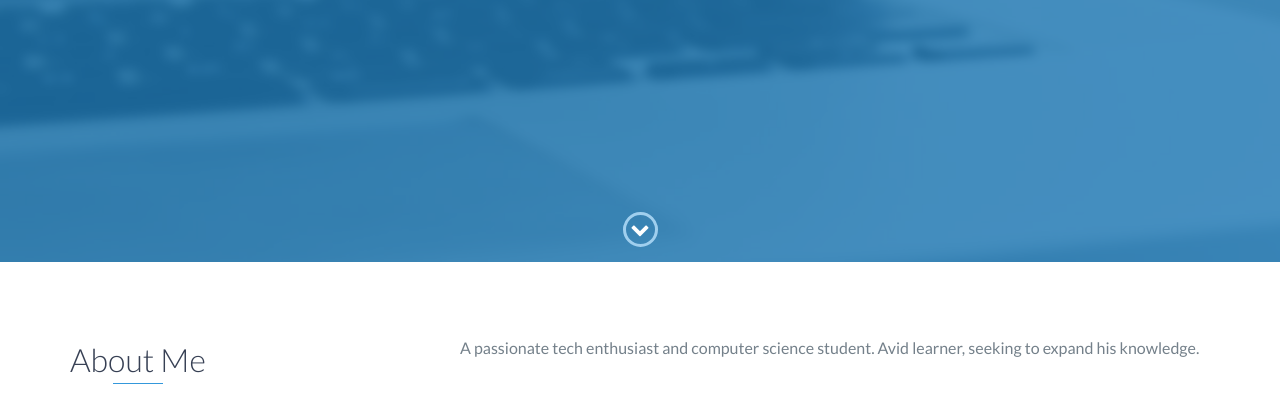
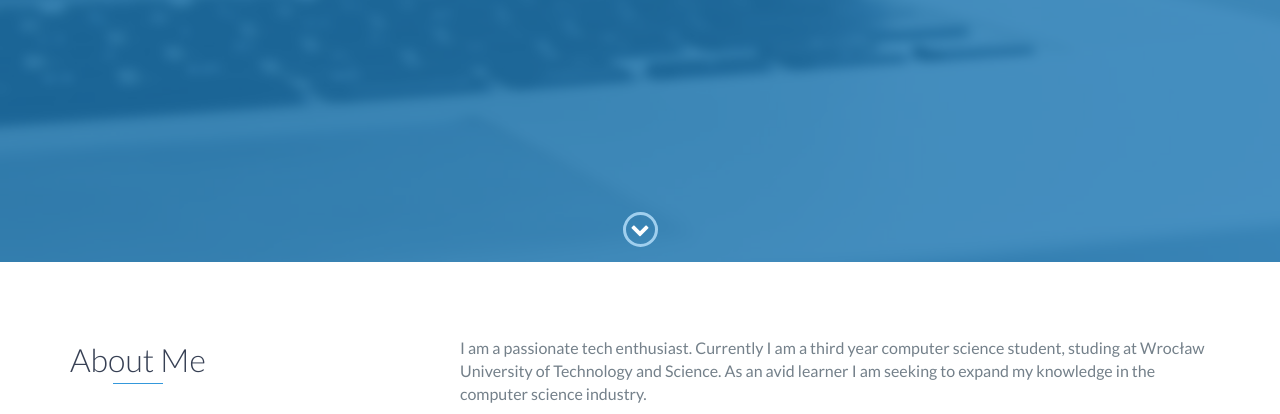
Before and after one commit to AdamOrucu/adamorucu.github.io, a website: page index.html in a window 1280 px wide. Shown: the part 538-952 px from the top of the page. Drawn offline with nearby package versions, Linux system fonts and the light colour scheme.

Commit message:
Improved about me

```diff
--- a/index.html
+++ b/index.html
@@ -76,7 +76,7 @@
                 </div>
                 <div class="col-md-8">
                     <p>
-                        A passionate tech enthusiast and computer science student. Avid learner, seeking to expand his knowledge.
+                        I am a passionate tech enthusiast. Currently I am a third year computer science student, studing at Wrocław University of Technology and Science. As an avid learner I am seeking to expand my knowledge in the computer science industry.
                     </p>
                 </div>
             </div>
```
